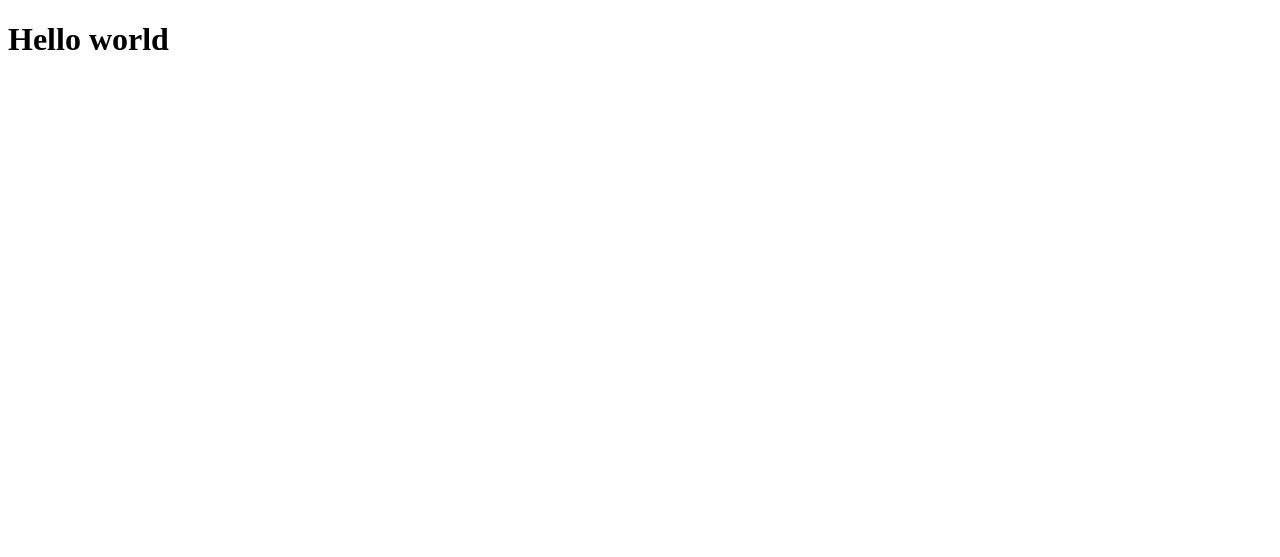
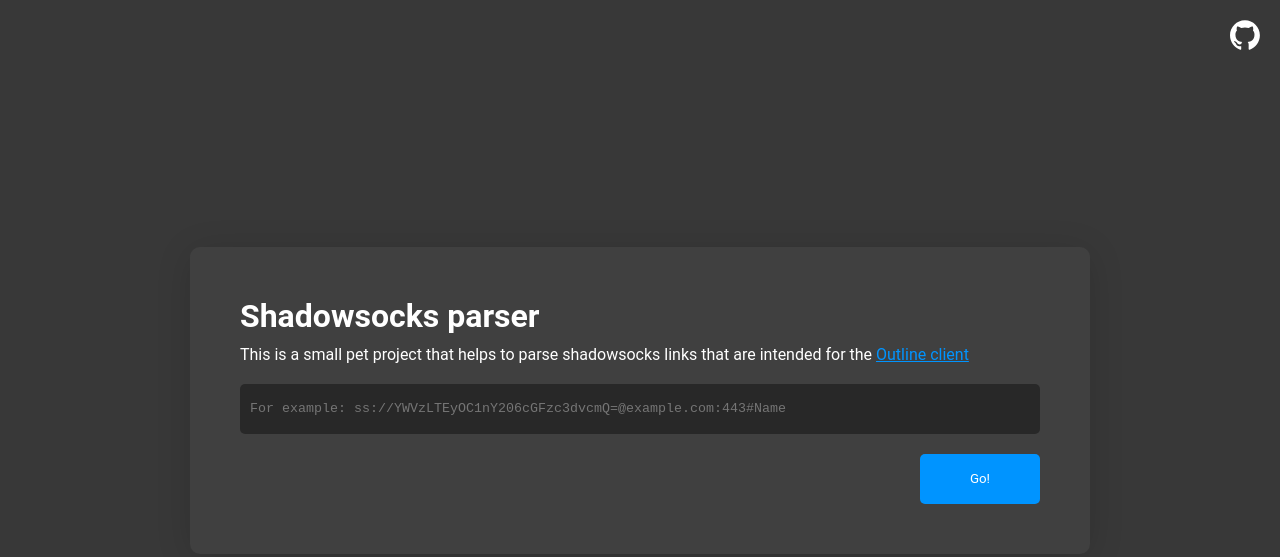
Before and after one commit to swaro32/shadowsocksparser, a plain HTML site: page index.html in a window 1280 px wide. Drawn offline with Linux system fonts and the light colour scheme.

Commit message:
did stuff

```diff
--- a/index.html
+++ b/index.html
@@ -4,9 +4,125 @@
 	<meta charset="UTF-8">
 	<meta http-equiv="X-UA-Compatible" content="IE=edge">
 	<meta name="viewport" content="width=device-width, initial-scale=1.0">
-	<title>Hello world</title>
+	<title>Shadowsocks parser</title>
+	<style>
+		html, body {
+			height: 100vh;
+		}
+
+		body {
+			background: #383838;
+			display: flex;
+			justify-content: center;
+			align-items: center;
+		}
+
+		* {
+			color: white;
+			font-family: Roboto;
+			margin: 0;
+			padding: 0;
+			box-sizing: border-box;
+		}
+
+		a {
+			color: #0094FF;
+		}
+
+		main {
+			width: 900px;
+			background: #404040;
+			min-height: 300px;
+			padding: 50px;
+			border-radius: 10px;
+			/* box-shadow: 0px 0px 64px -51px rgba(0, 0, 0, 0.3); */
+			/* box-shadow: 0px 0px 100px -63px rgba(0, 0, 0, 0.3); */
+			box-shadow: 0px 5px 37px -4px rgba(0, 0, 0, 0.18);
+			display: flex;
+			flex-direction: column;
+		}
+
+		pre {
+			font-family: monospace;
+			word-wrap: break-word;
+			max-width: 700px;
+		}
+
+		input {
+			width: 100%;
+			height: 50px;
+			background: #282828;
+			border: none;
+			border-radius: 5px;
+			padding-left: 10px;
+			padding-right: 10px;
+			outline: none;
+			margin-top: 20px;
+			font-family: monospace;
+		}
+
+		.go_button {
+			margin-top: 20px;
+			background: #0094FF;
+			cursor: pointer;
+			height: 50px;
+			padding-left: 50px;
+			padding-right: 50px;
+			border: none;
+			border-radius: 5px;
+			align-self: flex-end;
+		}
+
+		.description {
+			margin-top: 10px;
+		}
+
+		.github_link {
+			position: absolute;
+			top: 20px;
+			right: 20px;
+		}
+
+		.github_link svg {
+			height: 30px;
+			width: 30px;
+		}
+	</style>
 </head>
 <body>
-	<h1>Hello world</h1>
+	<main>
+		<h1>Shadowsocks parser</h1>
+		<p class="description">This is a small pet project that helps to parse shadowsocks links that are intended for the <a href="https://getoutline.org">Outline client</a></p>
+		<input type="url" placeholder="For example: ss://YWVzLTEyOC1nY206cGFzc3dvcmQ=@example.com:443#Name">
+		<button class="go_button" onclick="parse();">Go!</button>
+
+		<pre class="result"></pre>
+	</main>
+
+	<a href="https://github.com/swaro32/shadowsocksparser" class="github_link">
+		<svg width="98" height="96" viewBox="0 0 98 96" xmlns="http://www.w3.org/2000/svg"><path fill-rule="evenodd" clip-rule="evenodd" d="M48.854 0C21.839 0 0 22 0 49.217c0 21.756 13.993 40.172 33.405 46.69 2.427.49 3.316-1.059 3.316-2.362 0-1.141-.08-5.052-.08-9.127-13.59 2.934-16.42-5.867-16.42-5.867-2.184-5.704-5.42-7.17-5.42-7.17-4.448-3.015.324-3.015.324-3.015 4.934.326 7.523 5.052 7.523 5.052 4.367 7.496 11.404 5.378 14.235 4.074.404-3.178 1.699-5.378 3.074-6.6-10.839-1.141-22.243-5.378-22.243-24.283 0-5.378 1.94-9.778 5.014-13.2-.485-1.222-2.184-6.275.486-13.038 0 0 4.125-1.304 13.426 5.052a46.97 46.97 0 0 1 12.214-1.63c4.125 0 8.33.571 12.213 1.63 9.302-6.356 13.427-5.052 13.427-5.052 2.67 6.763.97 11.816.485 13.038 3.155 3.422 5.015 7.822 5.015 13.2 0 18.905-11.404 23.06-22.324 24.283 1.78 1.548 3.316 4.481 3.316 9.126 0 6.6-.08 11.897-.08 13.526 0 1.304.89 2.853 3.316 2.364 19.412-6.52 33.405-24.935 33.405-46.691C97.707 22 75.788 0 48.854 0z" fill="#fff"/></svg>
+	</a>
+
+	<script>
+		function parse ()
+		{
+			let url = document.querySelector("input[type=url]").value;
+			let parsed = url.match(/ss:\/\/(.+)@([^:]+)(?::([0-9]+))?/);
+
+			if ( !parsed )
+			{
+				alert("Error: bad url");
+			}
+
+			enc_and_pwd = atob(parsed[1]).split(":");
+
+			document.querySelector(".result").innerHTML = JSON.stringify({
+				encryption: enc_and_pwd[0],
+				password: enc_and_pwd[1],
+				url: parsed[2],
+				port: +parsed[3]
+			}, null, "    ");
+		}
+	</script>
 </body>
 </html>
```
